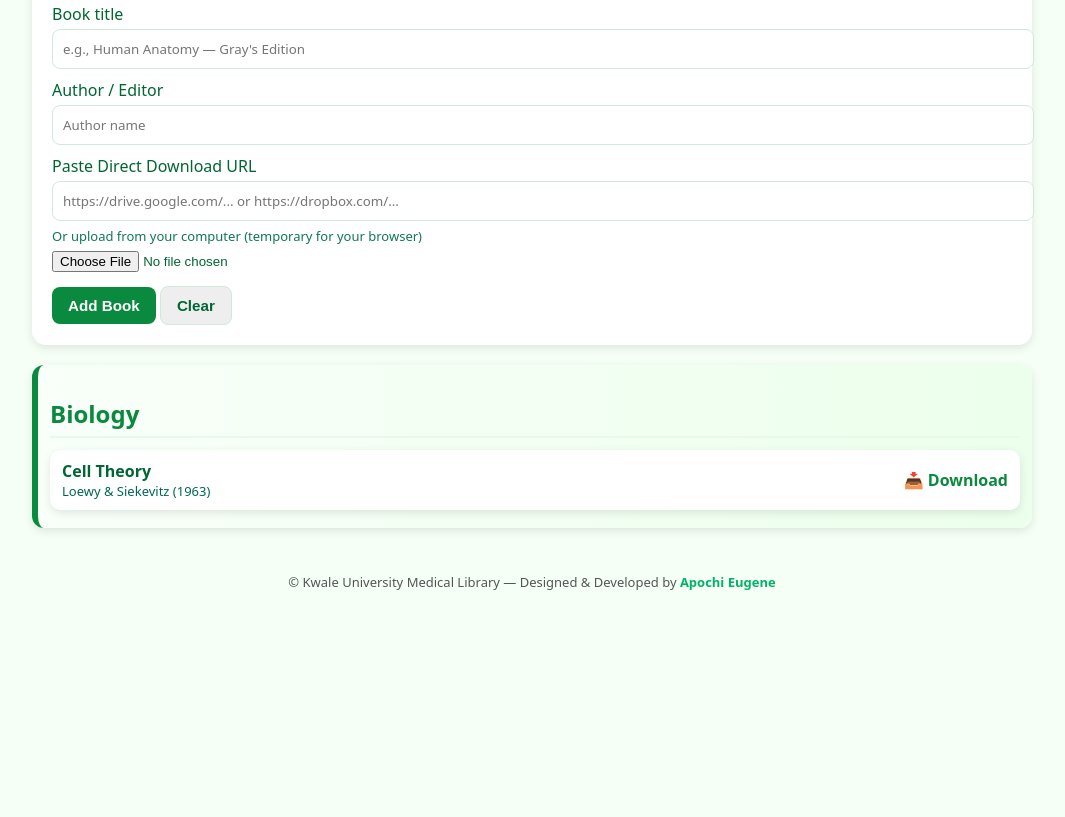
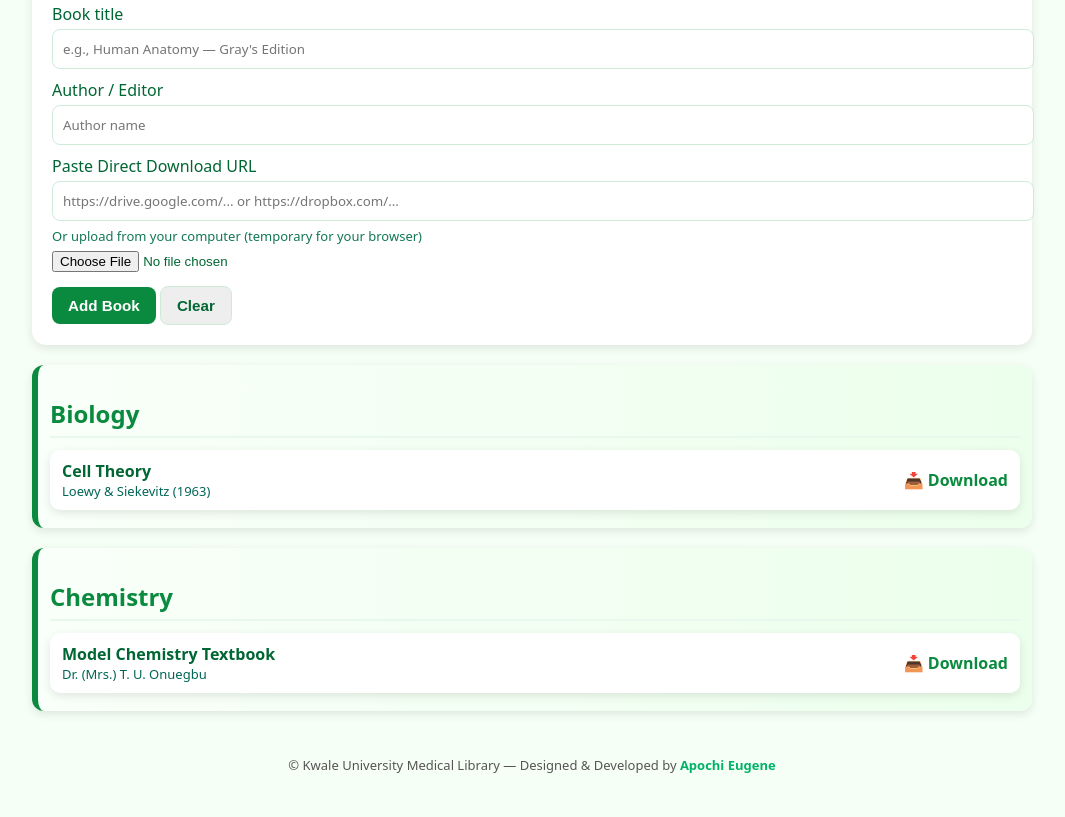
Before and after one commit to Wriestduck/FUMHSK-library-, a plain HTML site: page index.html in a window 1280 px wide. Shown: the part 377-1194 px from the top of the page, without its empty margins (108-1173 px from the left). Before the commit the page ends 1058 px from the top, so only its background shows below. Drawn offline with Linux system fonts and the light colour scheme.

Commit message:
Update index.html

```diff
--- a/index.html
+++ b/index.html
@@ -241,7 +241,21 @@
       </div>
     </div>
   </div>
-
+<!-- Chemistry Section -->
+<div class="panel subject" id="Chemistry" data-subject="Chemistry">
+  <h2>Chemistry</h2>
+  <div class="book-list">
+    <div class="book">
+      <div class="meta">
+        <strong>Model Chemistry Textbook</strong>
+        <div style="font-size:13px;color:#065">Dr. (Mrs.) T. U. Onuegbu</div>
+      </div>
+      <div>
+        <a href="https://drive.google.com/uc?export=download&id=1LSUTWyIV2VykecTKRvOOV8G1L_QbwNIl" target="_blank" rel="noopener">📥 Download</a>
+      </div>
+    </div>
+  </div>
+</div>
   <div id="library"></div>
 
   <footer>
```
